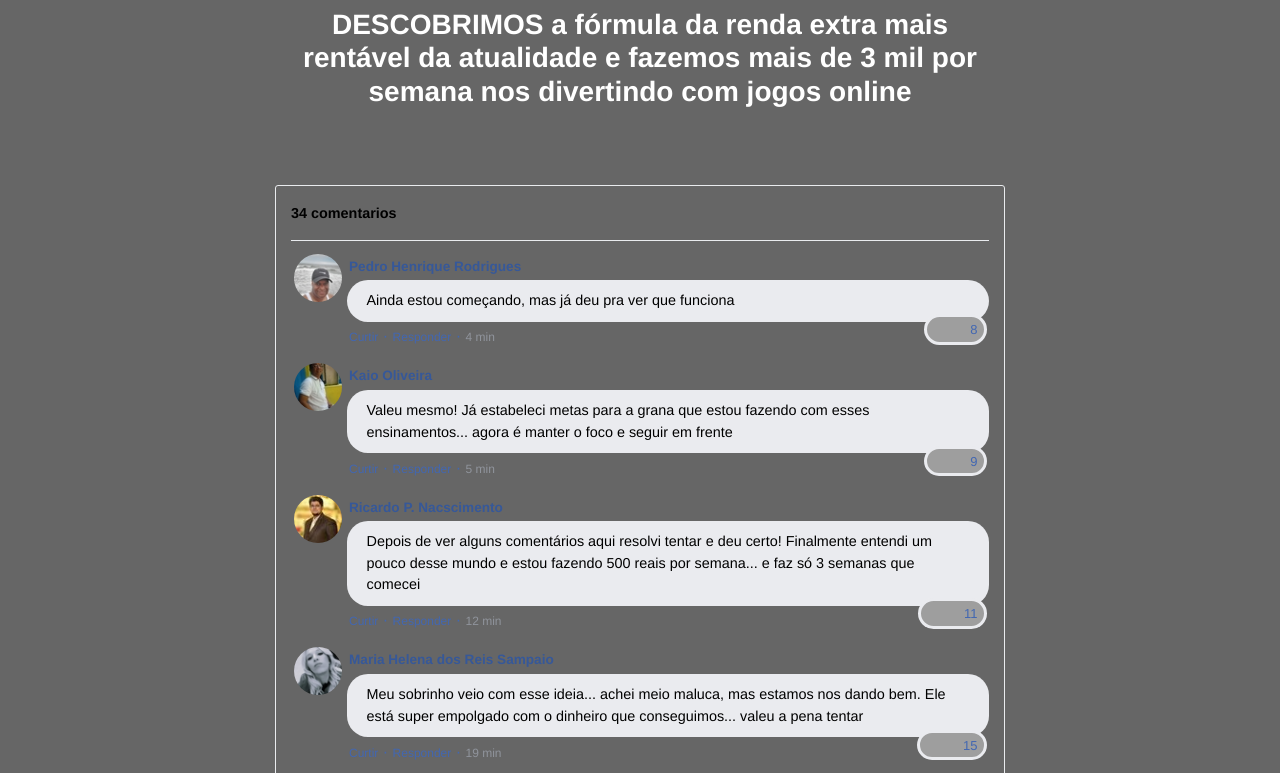
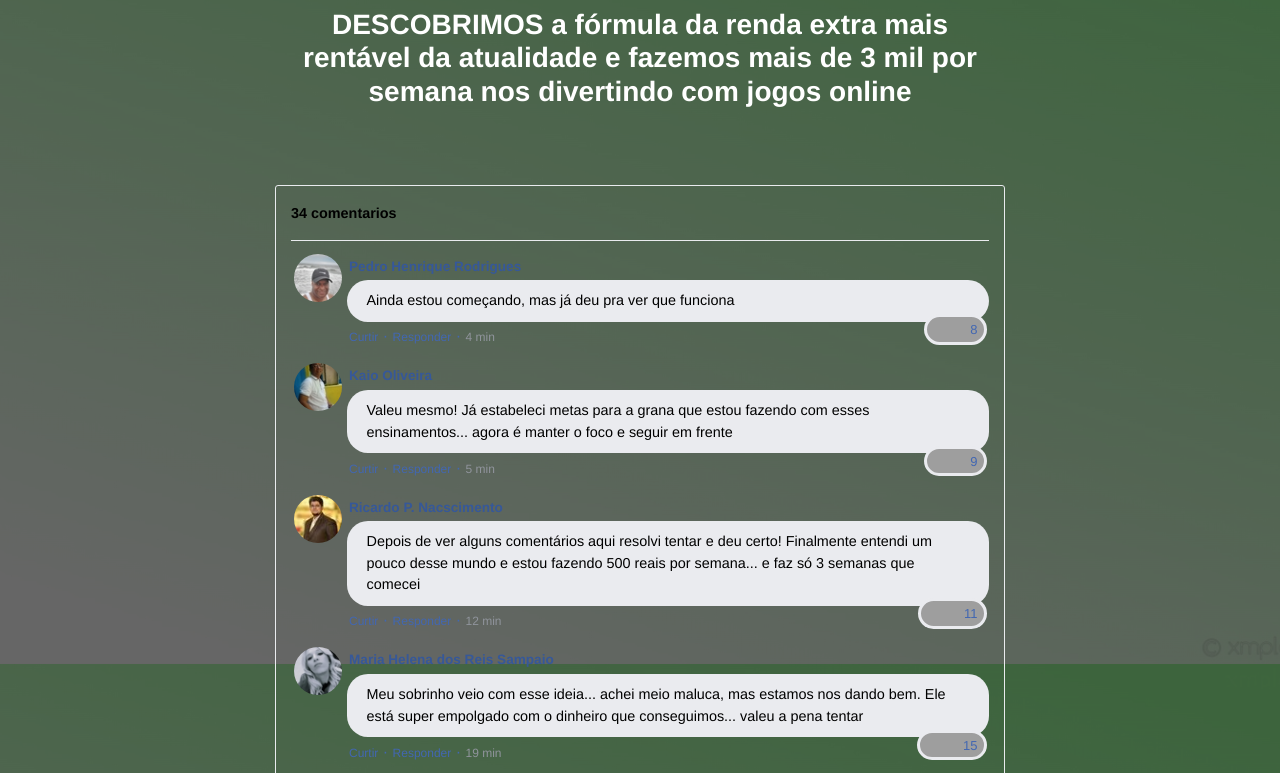
Before and after one commit to lariananoncimbone/jogonft.site, a plain HTML site: page index.html in a window 1280 px wide. Shown: the part 136-909 px from the top of the page. Drawn offline with nearby package versions, Linux system fonts and the light colour scheme; grey boxes are pictures that could not be loaded; a script that the page names is missing.

Commit message:
Add files via upload

```diff
--- a/index.html
+++ b/index.html
@@ -18,7 +18,7 @@
     <style type="text/css">
       body {
         color: white;
-        background-image: url("assets/img/fundo.jpeg");
+        background-image: url("assets/img/f1.jpeg");
         background-color: rgba(0, 0, 0, 0.6);
         background-position: center;
         background-size: cover;
```
